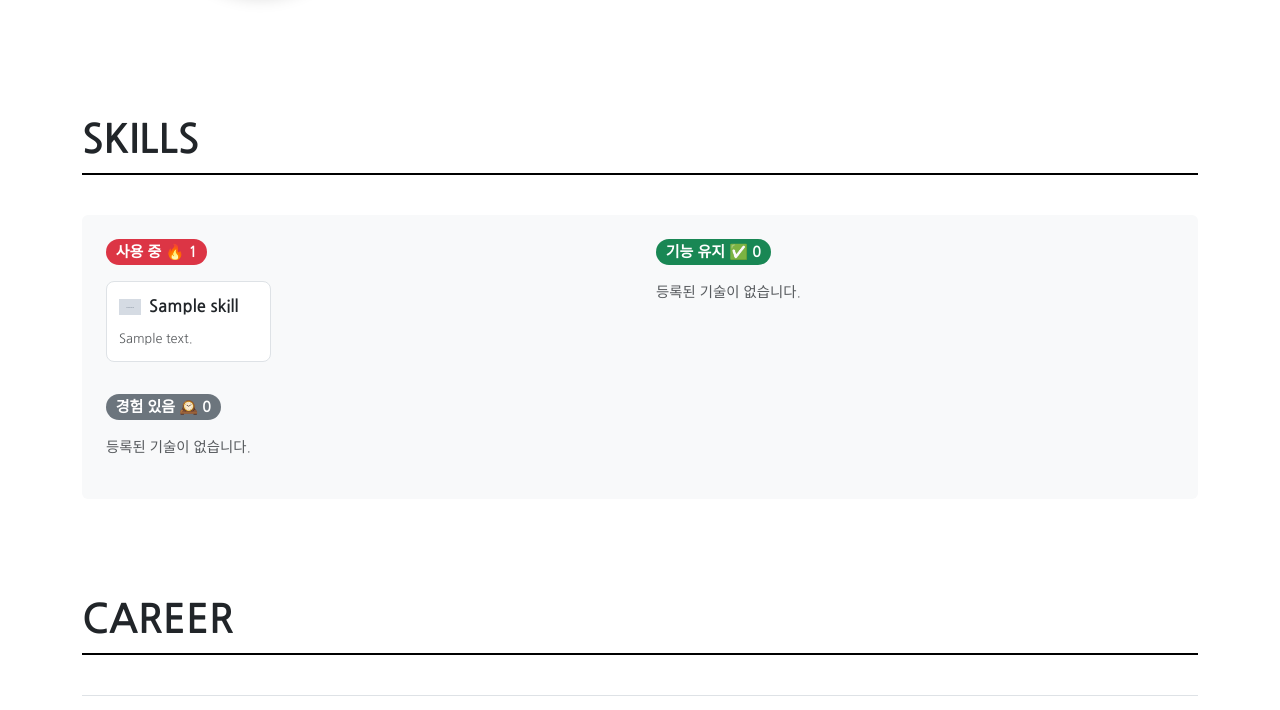
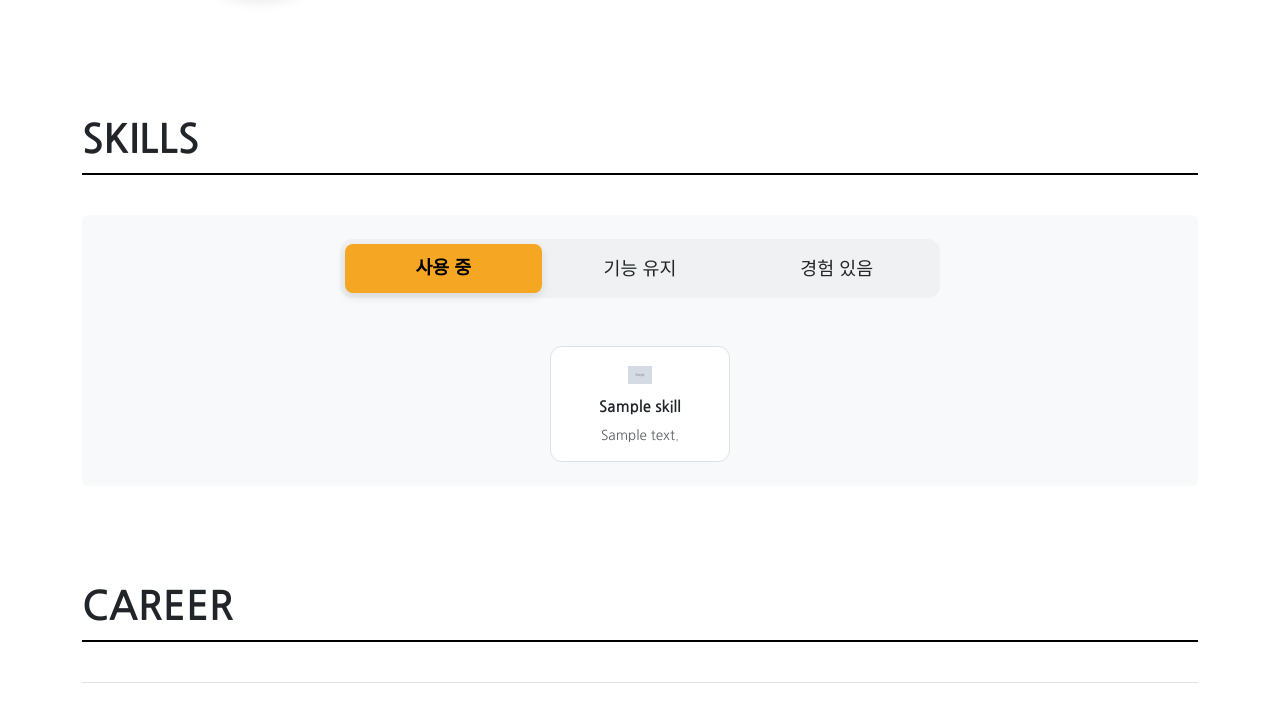
Before and after one commit to jhHa0320/about-me, a Django app: page / in a window 1280 px wide. Shown: the part 557-1267 px from the top of the page. Run offline with Django 5.2, Linux system fonts and the light colour scheme; tables that the repository leaves empty hold one stand-in row (values such as "Sample post"); grey boxes marked "Sample" are stand-in pictures.

Commit message:
SKILLS 탭 수정

```diff
--- a/portfolio/templates/portfolio/home.html
+++ b/portfolio/templates/portfolio/home.html
@@ -68,34 +68,32 @@
     <h2 class="section-title">SKILLS</h2>
     <div class="bg-light rounded p-3 p-md-4">
         <style>
-            .skills-grid {
-                display: grid;
-                grid-template-columns: repeat(auto-fit, minmax(clamp(250px, 30vw, 350px), 1fr));
-                gap: 2rem;
-            }
-
             .skills-list {
-                display: grid;
-                grid-template-columns: repeat(auto-fill, minmax(130px, 1fr));
-                gap: 0.75rem;
+                display: flex;
+                flex-wrap: wrap;
+                justify-content: center;
+                gap: 1.25rem;
             }
 
             .skill-card {
                 background-color: var(--bs-body-bg);
                 border: 1px solid var(--bs-border-color);
-                border-radius: 8px;
-                padding: 0.75rem;
+                border-radius: 12px;
+                padding: 1rem;
                 display: flex;
                 flex-direction: column;
+                align-items: center;
                 justify-content: center;
-                transition: transform 0.2s ease, box-shadow 0.2s ease;
+                text-align: center;
+                transition: all 0.3s cubic-bezier(0.4, 0, 0.2, 1);
+                /* 카드 너비를 고정하거나 유연하게 조절 */
+                flex: 0 1 clamp(140px, 18vw, 180px);
                 min-width: 0;
-                /* Ensures child ellipsis works */
             }
 
             .skill-card:hover {
-                transform: translateY(-3px);
-                box-shadow: 0 4px 12px rgba(0, 0, 0, 0.1);
+                transform: translateY(-5px);
+                box-shadow: 0 8px 20px rgba(0, 0, 0, 0.1);
                 background-color: var(--primary-yellow-hover) !important;
                 color: #000 !important;
                 border-color: var(--primary-yellow);
@@ -105,91 +103,79 @@
                 background-color: var(--bs-secondary-bg);
             }
 
-            [data-bs-theme="dark"] .skill-card:hover {
-                box-shadow: 0 4px 12px rgba(255, 255, 255, 0.05);
-            }
-
             .skill-header {
                 display: flex;
+                flex-direction: column;
+                /* 아이콘과 텍스트 유동적 배치 */
                 align-items: center;
-                white-space: nowrap;
-                overflow: hidden;
+                gap: 0.5rem;
             }
 
             .skill-name {
                 font-weight: 700;
-                font-size: clamp(0.9rem, 1.5vw, 1.05rem);
-                white-space: nowrap;
-                overflow: hidden;
-                text-overflow: ellipsis;
+                font-size: clamp(0.95rem, 1.2vw, 1.1rem);
             }
 
             .skill-desc {
-                font-size: 0.8rem;
+                font-size: 0.85rem;
                 color: var(--bs-secondary-color);
-                margin-top: 0.25rem;
-                white-space: nowrap;
-                overflow: hidden;
-                text-overflow: ellipsis;
+                margin-top: 0.4rem;
+                line-height: 1.4;
             }
 
-            .skill-card:hover .skill-desc {
-                color: #333 !important;
+            /* Unifed Nav Pills for SKILLS Tabs */
+            #skillsTab {
+                max-width: 600px;
+                margin-left: auto;
+                margin-right: auto;
+                background: rgba(0, 0, 0, 0.03);
+                padding: 5px;
+                border-radius: 12px;
             }
 
-            /* Custom Nav Pills for Mobile SKILLS Tabs */
+            [data-bs-theme="dark"] #skillsTab {
+                background: rgba(255, 255, 255, 0.05);
+            }
+
             #skillsTab .nav-link {
                 color: var(--bs-body-color);
                 border-radius: 8px;
-                margin: 0 2px;
-                padding: 0.5rem 1rem;
-                transition: background-color 0.2s, color 0.2s;
-            }
-
-            #skillsTab .nav-link:hover {
-                background-color: rgba(0, 0, 0, 0.05);
-            }
-
-            [data-bs-theme="dark"] #skillsTab .nav-link:hover {
-                background-color: rgba(255, 255, 255, 0.05);
+                padding: 0.6rem 1.2rem;
+                transition: all 0.2s ease;
+                border: none;
             }
 
             #skillsTab .nav-link.active {
                 background-color: var(--primary-yellow);
                 color: #000;
-                font-weight: bold;
+                font-weight: 700;
+                box-shadow: 0 4px 10px rgba(0, 0, 0, 0.1);
             }
         </style>
 
-        <!-- Mobile Tab Navigation (d-md-none) -->
-        <ul class="nav nav-pills nav-justified mb-4 d-md-none" id="skillsTab" role="tablist">
+        <!-- Unified Tab Navigation -->
+        <ul class="nav nav-pills nav-justified mb-5" id="skillsTab" role="tablist">
             <li class="nav-item" role="presentation">
-                <button class="nav-link active" id="using-tab" data-bs-toggle="pill" data-bs-target="#pills-using"
-                    type="button" role="tab" aria-controls="pills-using" aria-selected="true">사용 중</button>
+                <button class="nav-link active" id="using-tab" type="button" role="tab">사용 중</button>
             </li>
             <li class="nav-item" role="presentation">
-                <button class="nav-link" id="maintain-tab" data-bs-toggle="pill" data-bs-target="#pills-maintain"
-                    type="button" role="tab" aria-controls="pills-maintain" aria-selected="false">기능 유지</button>
+                <button class="nav-link" id="maintain-tab" type="button" role="tab">기능 유지</button>
             </li>
             <li class="nav-item" role="presentation">
-                <button class="nav-link" id="experience-tab" data-bs-toggle="pill" data-bs-target="#pills-experience"
-                    type="button" role="tab" aria-controls="pills-experience" aria-selected="false">경험 있음</button>
+                <button class="nav-link" id="experience-tab" type="button" role="tab">경험 있음</button>
             </li>
         </ul>
 
-        <!-- PC View (d-none d-md-grid) -->
-        <div class="skills-grid d-none d-md-grid">
-            <!-- Using Column -->
-            <div>
-                <h5 class="mb-3 d-flex align-items-center">
-                    <span class="badge bg-danger rounded-pill me-2">사용 중 🔥 {{ skills_using.count }}</span>
-                </h5>
+        <!-- Unified Tab Content -->
+        <div class="tab-content" id="pills-tabContent">
+            <!-- Using Pane -->
+            <div class="tab-pane fade show active" id="pills-using" role="tabpanel">
                 <div class="skills-list">
                     {% for skill in skills_using %}
                     <div class="skill-card">
-                        <div class="skill-header mb-1">
-                            {% if skill.icon %}<img src="{{ skill.icon.url }}" class="me-2"
-                                style="width: 22px; height: 22px; object-fit: contain;" alt="{{ skill.name }} icon"
+                        <div class="skill-header">
+                            {% if skill.icon %}<img src="{{ skill.icon.url }}"
+                                style="width: 24px; height: 24px; object-fit: contain;" alt="{{ skill.name }} icon"
                                 loading="lazy">{% endif %}
                             <span class="skill-name">{{ skill.name }}</span>
                         </div>
@@ -198,22 +184,19 @@
                         {% endif %}
                     </div>
                     {% empty %}
-                    <p class="text-muted small">등록된 기술이 없습니다.</p>
+                    <p class="text-center text-muted py-4">등록된 기술이 없습니다.</p>
                     {% endfor %}
                 </div>
             </div>
 
-            <!-- Maintain Column -->
-            <div>
-                <h5 class="mb-3 d-flex align-items-center">
-                    <span class="badge bg-success rounded-pill me-2">기능 유지 ✅ {{ skills_maintain.count }}</span>
-                </h5>
+            <!-- Maintain Pane -->
+            <div class="tab-pane fade" id="pills-maintain" role="tabpanel">
                 <div class="skills-list">
                     {% for skill in skills_maintain %}
                     <div class="skill-card">
-                        <div class="skill-header mb-1">
-                            {% if skill.icon %}<img src="{{ skill.icon.url }}" class="me-2"
-                                style="width: 22px; height: 22px; object-fit: contain;" alt="{{ skill.name }} icon"
+                        <div class="skill-header">
+                            {% if skill.icon %}<img src="{{ skill.icon.url }}"
+                                style="width: 24px; height: 24px; object-fit: contain;" alt="{{ skill.name }} icon"
                                 loading="lazy">{% endif %}
                             <span class="skill-name">{{ skill.name }}</span>
                         </div>
@@ -222,22 +205,19 @@
                         {% endif %}
                     </div>
                     {% empty %}
-                    <p class="text-muted small">등록된 기술이 없습니다.</p>
+                    <p class="text-center text-muted py-4">등록된 기술이 없습니다.</p>
                     {% endfor %}
                 </div>
             </div>
 
-            <!-- Experience Column -->
-            <div>
-                <h5 class="mb-3 d-flex align-items-center">
-                    <span class="badge bg-secondary rounded-pill me-2">경험 있음 🕰️ {{ skills_experience.count }}</span>
-                </h5>
+            <!-- Experience Pane -->
+            <div class="tab-pane fade" id="pills-experience" role="tabpanel">
                 <div class="skills-list">
                     {% for skill in skills_experience %}
                     <div class="skill-card">
-                        <div class="skill-header mb-1">
-                            {% if skill.icon %}<img src="{{ skill.icon.url }}" class="me-2"
-                                style="width: 22px; height: 22px; object-fit: contain;" alt="{{ skill.name }} icon"
+                        <div class="skill-header">
+                            {% if skill.icon %}<img src="{{ skill.icon.url }}"
+                                style="width: 24px; height: 24px; object-fit: contain;" alt="{{ skill.name }} icon"
                                 loading="lazy">{% endif %}
                             <span class="skill-name">{{ skill.name }}</span>
                         </div>
@@ -246,77 +226,85 @@
                         {% endif %}
                     </div>
                     {% empty %}
-                    <p class="text-muted small">등록된 기술이 없습니다.</p>
+                    <p class="text-center text-muted py-4">등록된 기술이 없습니다.</p>
+                    {% endfor %}
+                </div>
+            </div>
+
+            <!-- All Skills Pane -->
+            <div class="tab-pane fade" id="pills-all" role="tabpanel">
+                <div class="skills-list">
+                    {% for skill in skills_using %}
+                    <div class="skill-card">
+                        <div class="skill-header">
+                            {% if skill.icon %}<img src="{{ skill.icon.url }}"
+                                style="width: 24px; height: 24px; object-fit: contain;" alt="{{ skill.name }} icon"
+                                loading="lazy">{% endif %}
+                            <span class="skill-name">{{ skill.name }}</span>
+                        </div>
+                        {% if skill.description %}<div class="skill-desc">{{ skill.description }}</div>{% endif %}
+                    </div>
+                    {% endfor %}
+                    {% for skill in skills_maintain %}
+                    <div class="skill-card">
+                        <div class="skill-header">
+                            {% if skill.icon %}<img src="{{ skill.icon.url }}"
+                                style="width: 24px; height: 24px; object-fit: contain;" alt="{{ skill.name }} icon"
+                                loading="lazy">{% endif %}
+                            <span class="skill-name">{{ skill.name }}</span>
+                        </div>
+                        {% if skill.description %}<div class="skill-desc">{{ skill.description }}</div>{% endif %}
+                    </div>
+                    {% endfor %}
+                    {% for skill in skills_experience %}
+                    <div class="skill-card">
+                        <div class="skill-header">
+                            {% if skill.icon %}<img src="{{ skill.icon.url }}"
+                                style="width: 24px; height: 24px; object-fit: contain;" alt="{{ skill.name }} icon"
+                                loading="lazy">{% endif %}
+                            <span class="skill-name">{{ skill.name }}</span>
+                        </div>
+                        {% if skill.description %}<div class="skill-desc">{{ skill.description }}</div>{% endif %}
+                    </div>
                     {% endfor %}
                 </div>
             </div>
         </div>
 
-        <!-- Mobile View Content (d-md-none) -->
-        <div class="tab-content d-md-none" id="pills-tabContent">
-            <!-- Using Pane -->
-            <div class="tab-pane fade show active" id="pills-using" role="tabpanel" aria-labelledby="using-tab">
-                <div class="skills-list">
-                    {% for skill in skills_using %}
-                    <div class="skill-card">
-                        <div class="skill-header mb-1">
-                            {% if skill.icon %}<img src="{{ skill.icon.url }}" class="me-2"
-                                style="width: 22px; height: 22px; object-fit: contain;" alt="{{ skill.name }} icon"
-                                loading="lazy">{% endif %}
-                            <span class="skill-name">{{ skill.name }}</span>
-                        </div>
-                        {% if skill.description %}
-                        <div class="skill-desc">{{ skill.description }}</div>
-                        {% endif %}
-                    </div>
-                    {% empty %}
-                    <p class="text-muted small">등록된 기술이 없습니다.</p>
-                    {% endfor %}
-                </div>
-            </div>
+        <script>
+            document.addEventListener('DOMContentLoaded', function () {
+                const navLinks = document.querySelectorAll('#skillsTab .nav-link');
+                const tabPanes = document.querySelectorAll('.tab-content .tab-pane');
+                const allPane = document.getElementById('pills-all');
 
-            <!-- Maintain Pane -->
-            <div class="tab-pane fade" id="pills-maintain" role="tabpanel" aria-labelledby="maintain-tab">
-                <div class="skills-list">
-                    {% for skill in skills_maintain %}
-                    <div class="skill-card">
-                        <div class="skill-header mb-1">
-                            {% if skill.icon %}<img src="{{ skill.icon.url }}" class="me-2"
-                                style="width: 22px; height: 22px; object-fit: contain;" alt="{{ skill.name }} icon"
-                                loading="lazy">{% endif %}
-                            <span class="skill-name">{{ skill.name }}</span>
-                        </div>
-                        {% if skill.description %}
-                        <div class="skill-desc">{{ skill.description }}</div>
-                        {% endif %}
-                    </div>
-                    {% empty %}
-                    <p class="text-muted small">등록된 기술이 없습니다.</p>
-                    {% endfor %}
-                </div>
-            </div>
+                const tabMap = {
+                    'using-tab': 'pills-using',
+                    'maintain-tab': 'pills-maintain',
+                    'experience-tab': 'pills-experience'
+                };
 
-            <!-- Experience Pane -->
-            <div class="tab-pane fade" id="pills-experience" role="tabpanel" aria-labelledby="experience-tab">
-                <div class="skills-list">
-                    {% for skill in skills_experience %}
-                    <div class="skill-card">
-                        <div class="skill-header mb-1">
-                            {% if skill.icon %}<img src="{{ skill.icon.url }}" class="me-2"
-                                style="width: 22px; height: 22px; object-fit: contain;" alt="{{ skill.name }} icon"
-                                loading="lazy">{% endif %}
-                            <span class="skill-name">{{ skill.name }}</span>
-                        </div>
-                        {% if skill.description %}
-                        <div class="skill-desc">{{ skill.description }}</div>
-                        {% endif %}
-                    </div>
-                    {% empty %}
-                    <p class="text-muted small">등록된 기술이 없습니다.</p>
-                    {% endfor %}
-                </div>
-            </div>
-        </div>
+                navLinks.forEach(link => {
+                    link.addEventListener('click', function (e) {
+                        e.preventDefault();
+                        const isAlreadyActive = this.classList.contains('active');
+
+                        // 1. Reset all states
+                        navLinks.forEach(l => l.classList.remove('active'));
+                        tabPanes.forEach(p => p.classList.remove('show', 'active'));
+
+                        if (isAlreadyActive) {
+                            // 2. Toggle OFF -> Show All Skills
+                            allPane.classList.add('show', 'active');
+                        } else {
+                            // 3. Toggle ON -> Show specific category
+                            this.classList.add('active');
+                            const targetId = tabMap[this.id];
+                            document.getElementById(targetId).classList.add('show', 'active');
+                        }
+                    });
+                });
+            });
+        </script>
     </div>
 </section>
 
```
